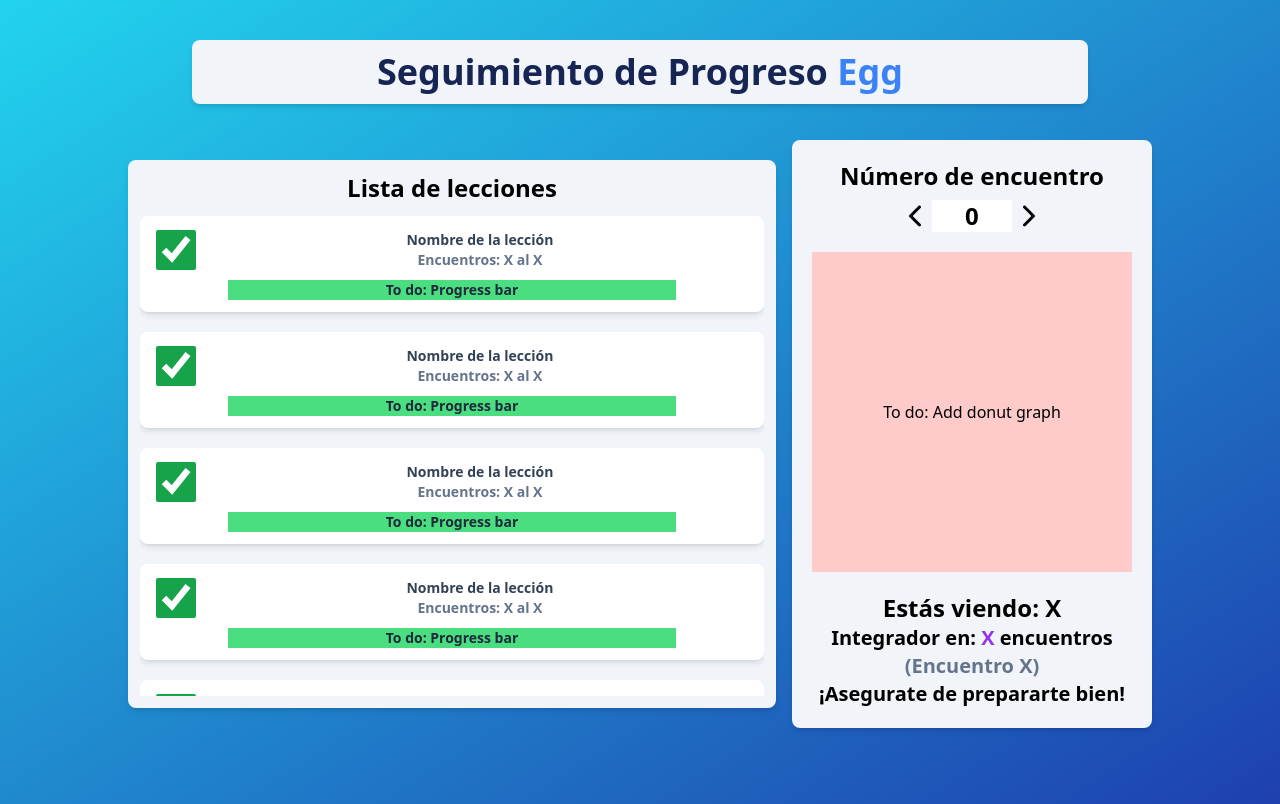
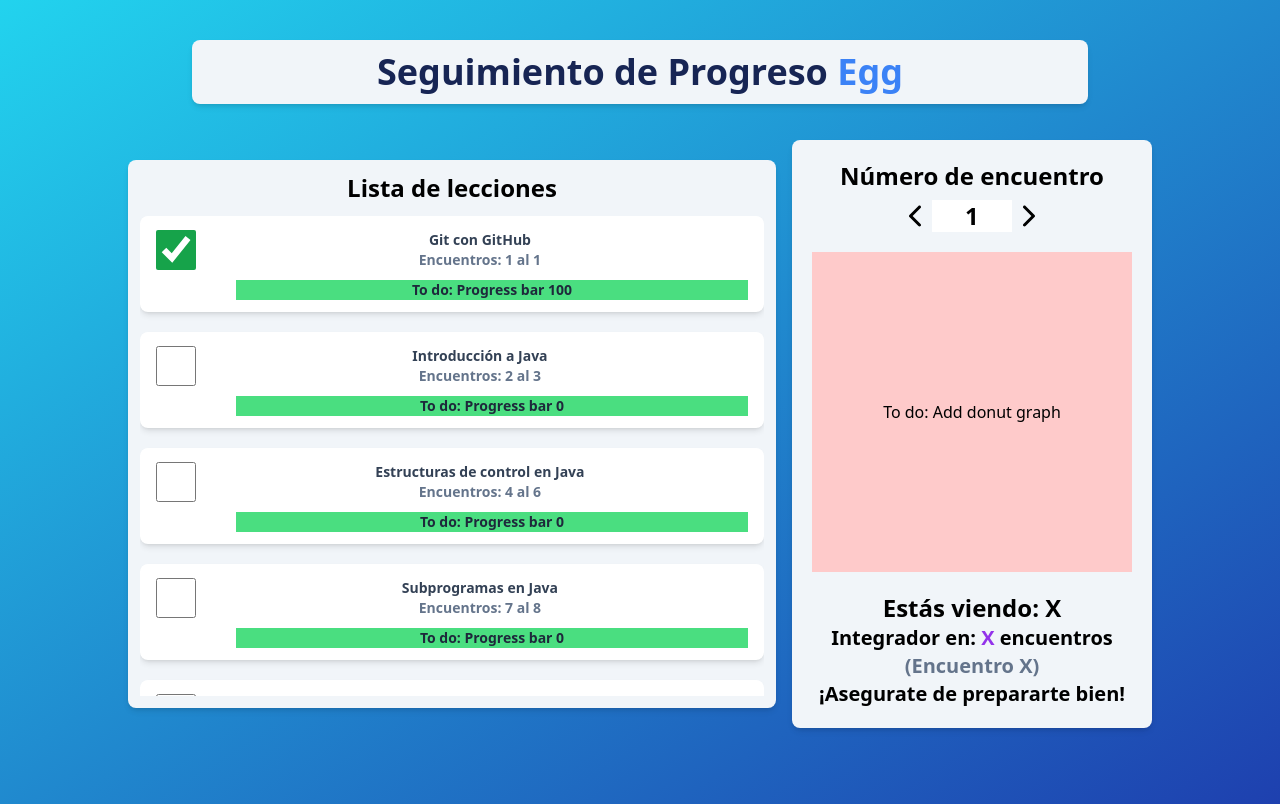
Before and after one commit to Sleepy-gogo/Courseflow-management, a React (Vite) app: page / in a window 1280 px wide. Built offline with nearby package versions, Linux system fonts and the light colour scheme.

Commit message:
Lessons now work with the current encounter number

```diff
--- a/src/App.jsx
+++ b/src/App.jsx
@@ -1,8 +1,11 @@
+import { useState } from "react";
 import Stats from "./components/Stats";
 import LessonList from "./components/LessonList";
 import Container from "./components/Container";
 
 function App() {
+  const [encuentros, setEncuentros] = useState(1);
+
   return (
     <div className="bg-gradient-to-br from-cyan-400 to-blue-800 min-h-screen h-full p-3 md:p-10">
       <header>
@@ -16,8 +19,8 @@
         className="flex flex-col-reverse gap-4 justify-end items-center lg:flex-row max-w-screen-lg mx-auto"
         style={{ minHeight: "80vh" }}
       >
-        <LessonList />
-        <Stats />
+        <LessonList encuentros={encuentros} />
+        <Stats encuentros={encuentros} setEncuentros={setEncuentros} />
       </main>
     </div>
   );
--- a/src/components/Counter.jsx
+++ b/src/components/Counter.jsx
@@ -5,10 +5,10 @@
   faChevronLeft,
 } from "@fortawesome/free-solid-svg-icons";
 
-const MAX_ENCUENTROS = 168;
+const MAX_ENCUENTROS = 160;
 
 function validateNumber(n) {
-  if (n < 0) return 0;
+  if (n < 1) return 1;
   if (n > MAX_ENCUENTROS) return MAX_ENCUENTROS;
   return n;
 }
--- a/src/components/Lesson.jsx
+++ b/src/components/Lesson.jsx
@@ -1,31 +1,46 @@
 import Container from "./Container";
+import PropTypes from "prop-types";
 
-function Lesson() {
+function Lesson({ lesson, progress }) {
+  const { name, length } = lesson;
+  const { completed, percentage } = progress;
+
   return (
     <Container addons="bg-white px-4 w-full">
       <div className="flex items-center gap-4">
         <input
           type="checkbox"
-          checked={true}
+          checked={completed}
           readOnly
           className="w-11 h-11 accent-green-600 pointer-events-none"
         />
         <div className="w-full">
           <h3 className="text-center text-sm sm:text-md font-bold text-slate-700">
-            Nombre de la lección
+            {name}
           </h3>
           <p className="text-center text-sm sm:text-md font-bold text-slate-500">
-            Encuentros: X al X
+            {`Encuentros: ${length[0]} al ${length[1]}`}
           </p>
         </div>
       </div>
-      <div className="bg-green-400 w-100 mt-2 mx-auto max-w-md">
+      <div className="bg-green-400 w-100 mt-2 ml-auto max-w-lg">
         <p className="text-center text-sm sm:text-md font-bold text-slate-800">
-          To do: Progress bar
+          To do: Progress bar {percentage}
         </p>
       </div>
     </Container>
   );
 }
 
+Lesson.propTypes = {
+  lesson: PropTypes.shape({
+    name: PropTypes.string.isRequired,
+    length: PropTypes.arrayOf(PropTypes.number.isRequired).isRequired,
+  }).isRequired,
+  progress: PropTypes.shape({
+    completed: PropTypes.bool.isRequired,
+    percentage: PropTypes.number.isRequired,
+  }).isRequired,
+};
+
 export default Lesson;
--- a/src/components/LessonList.jsx
+++ b/src/components/LessonList.jsx
@@ -1,37 +1,44 @@
 import Container from "./Container";
-// import PropTypes from "prop-types";
+import PropTypes from "prop-types";
 import Lesson from "./Lesson";
-function LessonList() {
-  // lessons && lessons.map((lesson) => <Lesson lesson={lesson} key={"1"} />)
+import lessons from "../data/lessons.js";
+
+function getProgressData(encounter, lesson) {
+  const data = {};
+  const [inicio, final] = lesson.length;
+  const [progreso, progresoFinal] = [encounter - inicio, final - inicio];
+  data.completed = encounter >= final;
+  data.percentage =
+    encounter < inicio
+      ? 0
+      : data.completed
+      ? 100
+      : (progreso * 100) / progresoFinal;
+  return data;
+}
+
+function LessonList({ encuentros }) {
   return (
     <Container addons=" w-full">
       <h1 className="text-center font-bold text-lg sm:text-2xl mb-3">
         Lista de lecciones
       </h1>
       <div className="overflow-auto" style={{ maxHeight: "60vh" }}>
-        <Lesson />
-        <Lesson />
-        <Lesson />
-        <Lesson />
-        <Lesson />
-        <Lesson />
-        <Lesson />
-        <Lesson />
-        <Lesson />
-        <Lesson />
-        <Lesson />
-        <Lesson />
-        <Lesson />
-        <Lesson />
-        <Lesson />
-        <Lesson />
+        {lessons &&
+          lessons.map((lesson) => (
+            <Lesson
+              lesson={lesson}
+              progress={getProgressData(encuentros, lesson)}
+              key={lesson.id}
+            />
+          ))}
       </div>
     </Container>
   );
 }
 
-// LessonList.propTypes = {
-//   lessons: PropTypes.array.isRequired,
-// };
+LessonList.propTypes = {
+  encuentros: PropTypes.number.isRequired,
+};
 
 export default LessonList;
--- a/src/components/Stats.jsx
+++ b/src/components/Stats.jsx
@@ -1,10 +1,8 @@
-import { useState } from "react";
+import PropTypes from "prop-types";
 import Container from "./Container";
 import Counter from "./Counter";
 
-function Stats() {
-  const [encuentros, setEncuentros] = useState(0);
-
+function Stats({ encuentros, setEncuentros }) {
   return (
     <Container addons="flex flex-col justify-center items-center gap-5 p-5">
       <div className="grid place-items-center gap-2">
@@ -27,4 +25,9 @@
   );
 }
 
+Stats.propTypes = {
+  encuentros: PropTypes.number.isRequired,
+  setEncuentros: PropTypes.func.isRequired,
+};
+
 export default Stats;
--- /dev/null
+++ b/src/data/lessons.js
@@ -0,0 +1,133 @@
+const lessons = [{
+    id: 1,
+    name: 'Git con GitHub',
+    length: [1, 1]
+  },
+  {
+    id: 2,
+    name: 'Introducción a Java',
+    length: [2, 3]
+  },
+  {
+    id: 3,
+    name: 'Estructuras de control en Java',
+    length: [4, 6]
+  },
+  {
+    id: 4,
+    name: 'Subprogramas en Java',
+    length: [7, 8]
+  },
+  {
+    id: 5,
+    name: 'Arreglos en Java',
+    length: [9, 11]
+  },
+  {
+    id: 6,
+    name: 'Git con GitHub 2',
+    length: [12, 12]
+  },
+  {
+    id: 7,
+    name: 'Programación Orientada a Objetos',
+    length: [13, 18]
+  },
+  {
+    id: 8,
+    name: 'Clases de Servicio',
+    length: [19, 24]
+  },
+  {
+    id: 9,
+    name: 'Clases de Utilidad',
+    length: [25, 32]
+  },
+  {
+    id: 10,
+    name: 'Colecciones',
+    length: [33, 41]
+  },
+  {
+    id: 11,
+    name: 'Relaciones entre clases',
+    length: [42, 50]
+  },
+  {
+    id: 12,
+    name: 'Herencia',
+    length: [51, 59]
+  },
+  {
+    id: 13,
+    name: 'Excepciones',
+    length: [60, 62]
+  },
+  {
+    id: 14,
+    name: 'MySQL',
+    length: [63, 71]
+  },
+  {
+    id: 15,
+    name: 'JDBC',
+    length: [72, 75]
+  },
+  {
+    id: 16,
+    name: 'JPA',
+    length: [76, 85]
+  },
+  {
+    id: 17,
+    name: 'Integrador',
+    length: [86, 86]
+  },
+  {
+    id: 18,
+    name: 'HTML',
+    length: [87, 95]
+  },
+  {
+    id: 19,
+    name: 'JavaScript',
+    length: [96, 107]
+  },
+  {
+    id: 20,
+    name: 'React',
+    length: [108, 118]
+  },
+  {
+    id: 21,
+    name: 'Integrador',
+    length: [119, 119]
+  },
+  {
+    id: 22,
+    name: 'Spring 1',
+    length: [120, 131]
+  },
+  {
+    id: 23,
+    name: 'Buenas practicas de Java',
+    length: [132, 132]
+  },
+  {
+    id: 24,
+    name: 'Spring 2',
+    length: [133, 158]
+  },
+  {
+    id: 25,
+    name: 'Repaso',
+    length: [159, 159]
+  },
+  {
+    id: 26,
+    name: 'Integrador final',
+    length: [160, 160]
+  }
+];
+
+export default lessons;
```
